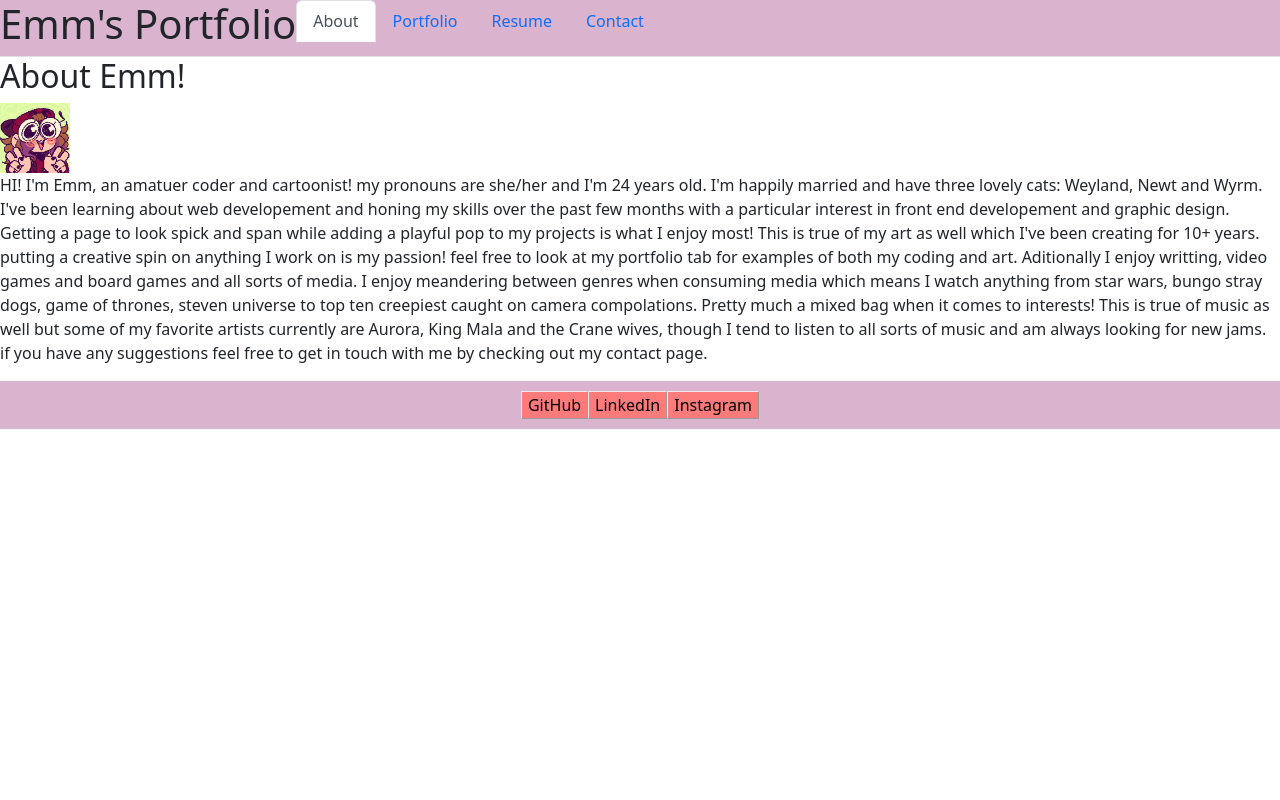
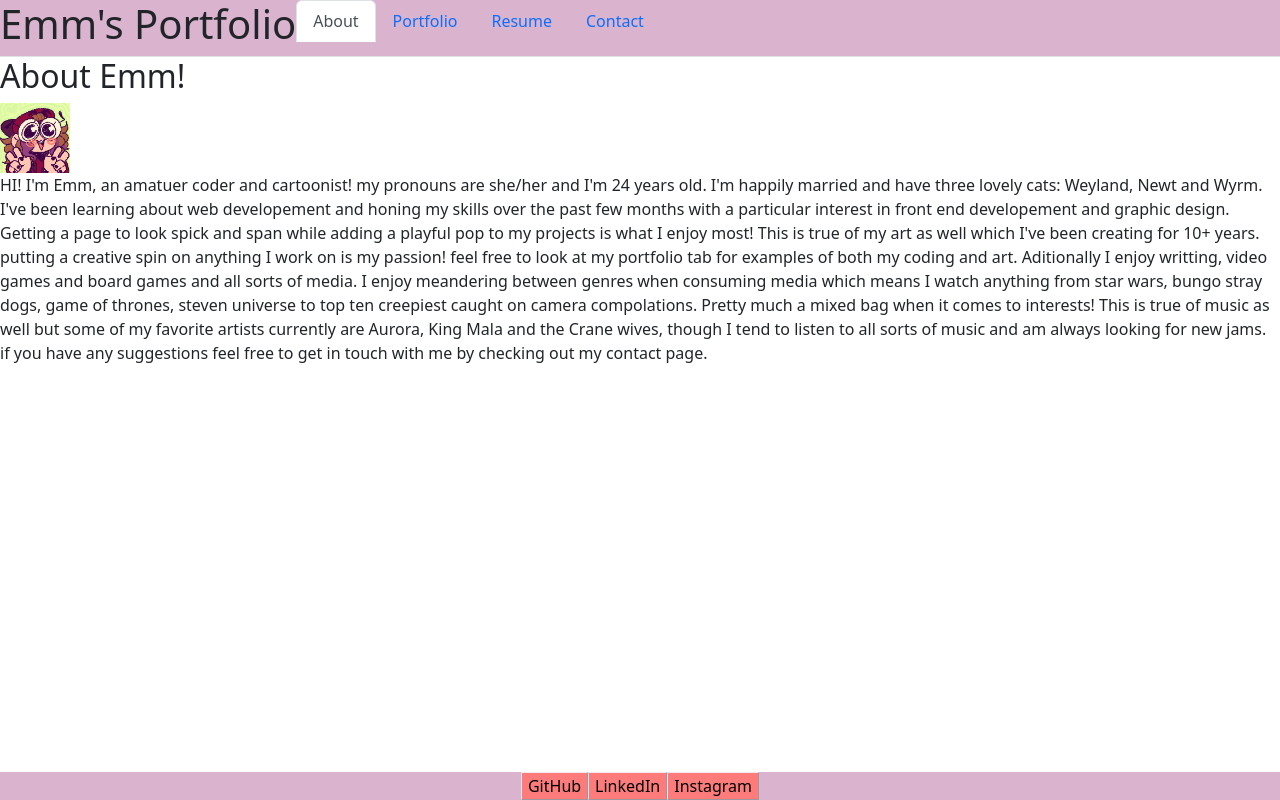
Before and after one commit to EMMWIMM/emmsReactPortfolio, a React (Create React App) app: page / in a window 1280 px wide. Built offline with nearby package versions, Linux system fonts and the light colour scheme.

Commit message:
got the footer to stay fixed at the bottom of vp

```diff
--- a/src/App.css
+++ b/src/App.css
@@ -13,15 +13,9 @@
 
 body{
   background-color: var(--pwdPink);
-  display: flex;
-  /* position: fixed; */
-  /* top:0;
-  bottom:0;
-  left:0;
-  right:0;
-  /* flex: auto; */
-  flex-wrap: wrap;
-  /* justify-content: center;  */
+min-height: 100vh;
+    display: flex;
+    flex-direction: column;
 }
 .main{
   background-color: var(--Pink);
@@ -29,6 +23,7 @@ body{
   flex: auto;
   flex-wrap: wrap;
   justify-content: center;
+   margin: auto 0;
 }
 
 .card-img-top{
@@ -50,6 +45,7 @@ body{
 .nav{
   background-color: var(--lightPurple);
   width: 100%;
+
 }
 
 button{
@@ -68,15 +64,17 @@ button{
   align-items: flex-end;
   align-items: stretch;
   height: auto;
-  padding-top: 10px;
-  padding-bottom: 10px;
+
   width: 100%;
+  position:fixed;
+bottom:0;
 }
 
 .formStyle{
   background-color: #581845;
   color: var(--offWhite);
   width: 70%;
+  padding-bottom: 30px;
 }
 .btn-primary{
   background-color: var(--pink);
--- a/src/components/PortfolioContainer.js
+++ b/src/components/PortfolioContainer.js
@@ -38,13 +38,13 @@ export default function PortfolioContainer() {
               GitHub
             </button>
           </a>
-          <a href='https://github.com/EMMWIMM' target="_blank" rel="noreferrer">
+          <a href='https://www.linkedin.com/in/emilee-anderson-7b8048239' target="_blank" rel="noreferrer">
             <button variant="secondary" size="sm">
               LinkedIn
             </button>
           </a>
 
-    <a href='https://github.com/EMMWIMM' target="_blank" rel="noreferrer">
+    <a href='https://www.instagram.com/emmwimm/' target="_blank" rel="noreferrer">
             <button variant="secondary" size="sm">
               Instagram
             </button>
```
